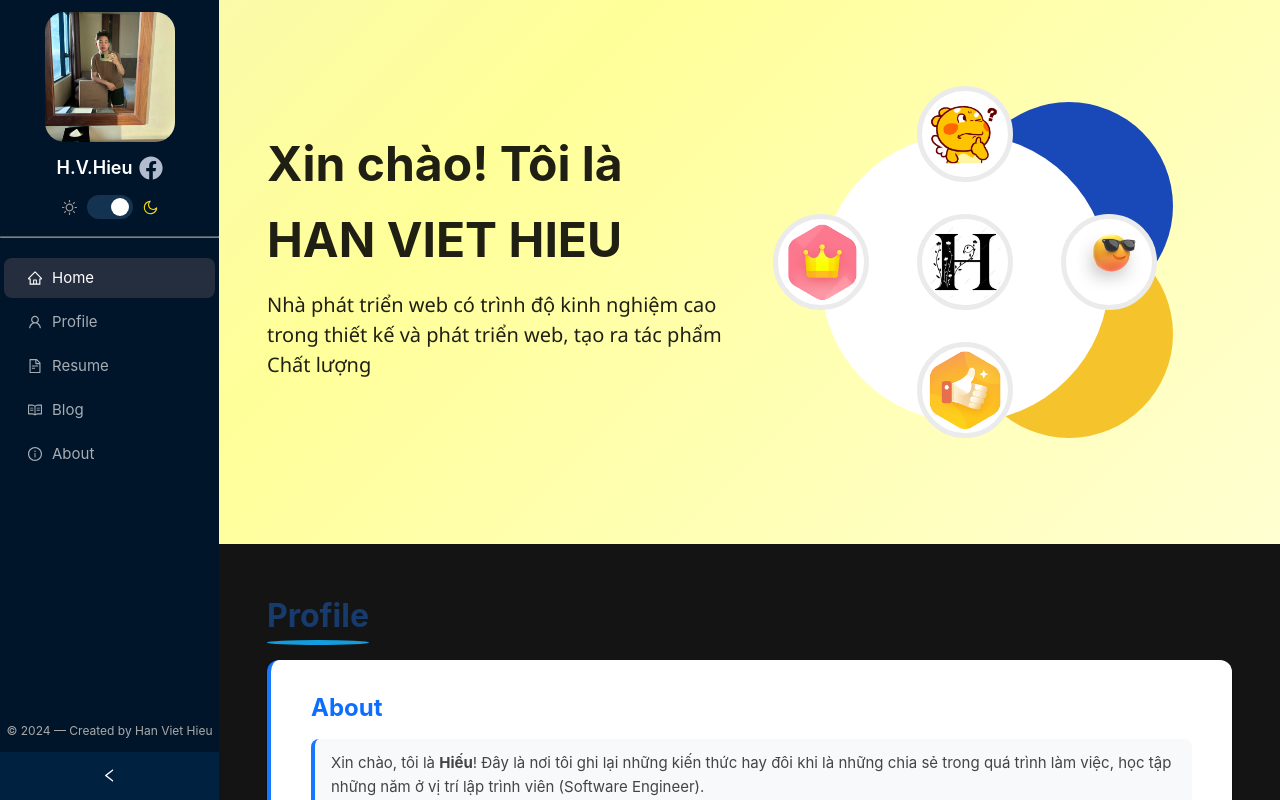
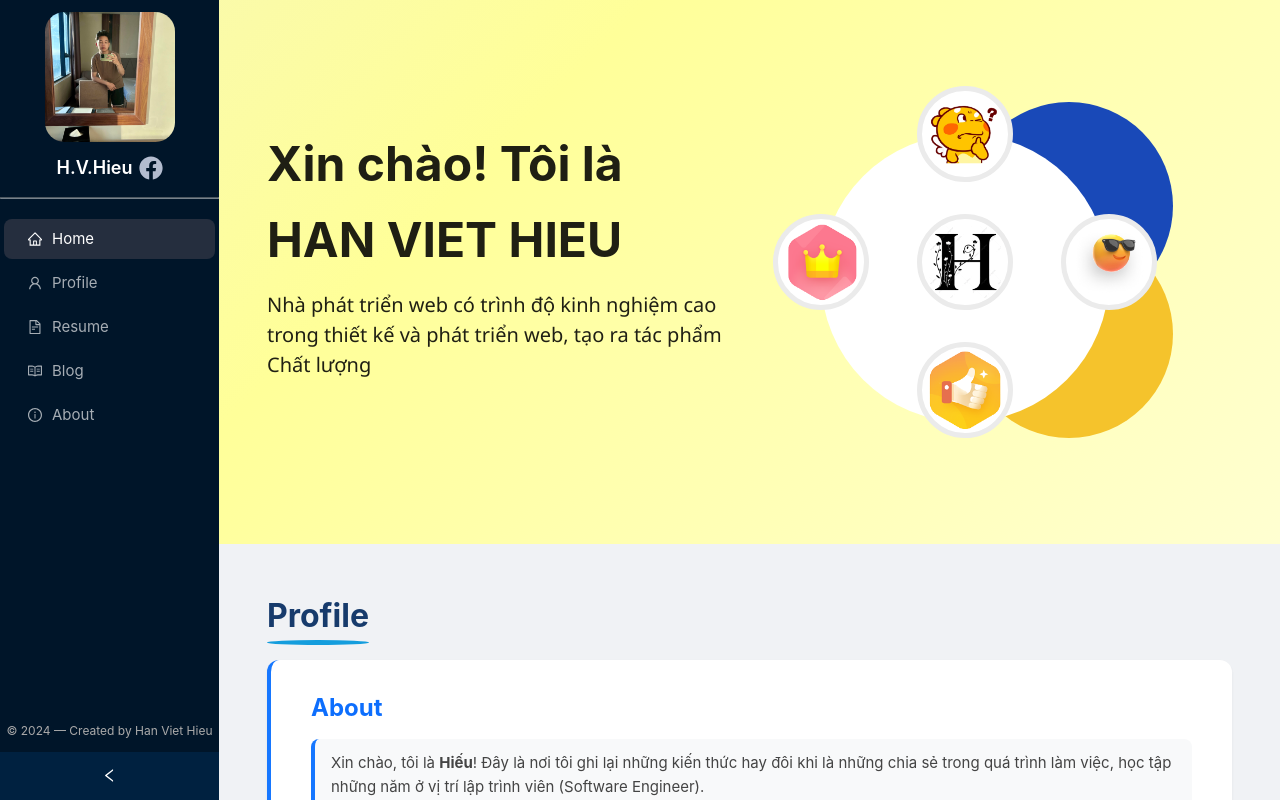
Before and after one commit to HanVietHieu/block-2025, a React (Vite) app: page / in a window 1280 px wide. Built offline with nearby package versions, Linux system fonts and the light colour scheme.

Commit message:
hidden theme toggle

```diff
--- a/src/layouts/MainLayout.tsx
+++ b/src/layouts/MainLayout.tsx
@@ -91,7 +91,7 @@ const MainLayout: React.FC = () => {
     return () => contentEl.removeEventListener("scroll", handleScroll);
   }, []);
 
-  const currentTheme = themeMode === "dark" ? darkTheme : lightTheme;
+  const currentTheme = themeMode === "dark" || themeMode === "light" ? lightTheme : darkTheme;
 
   const handleCollapsed = (value: boolean) => {
     setCollapsed(value);
--- a/src/layouts/components/ThemeToggle.tsx
+++ b/src/layouts/components/ThemeToggle.tsx
@@ -9,7 +9,7 @@ const ThemeToggle: React.FC<ThemeToggleProps> = ({
   collapsed,
 }) => {
   return (
-    <ToggleWrapper>
+    <ToggleWrapper style={{display: 'none'}}>
       <Icon
         $active={themeMode === "light"}
         onClick={() => toggleTheme("light")}
```
